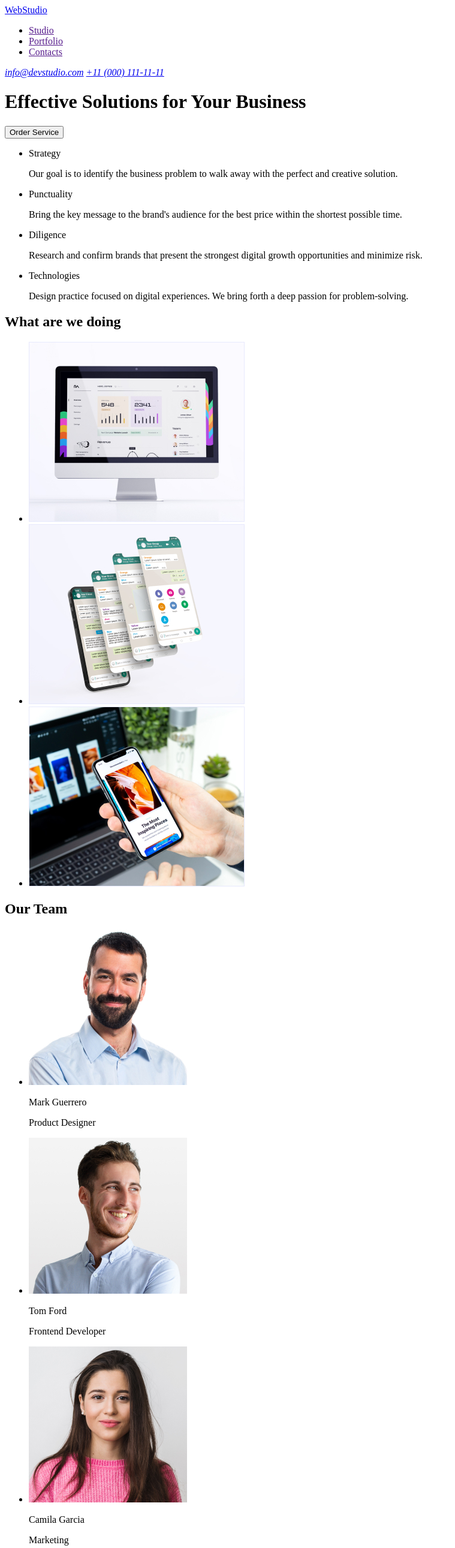
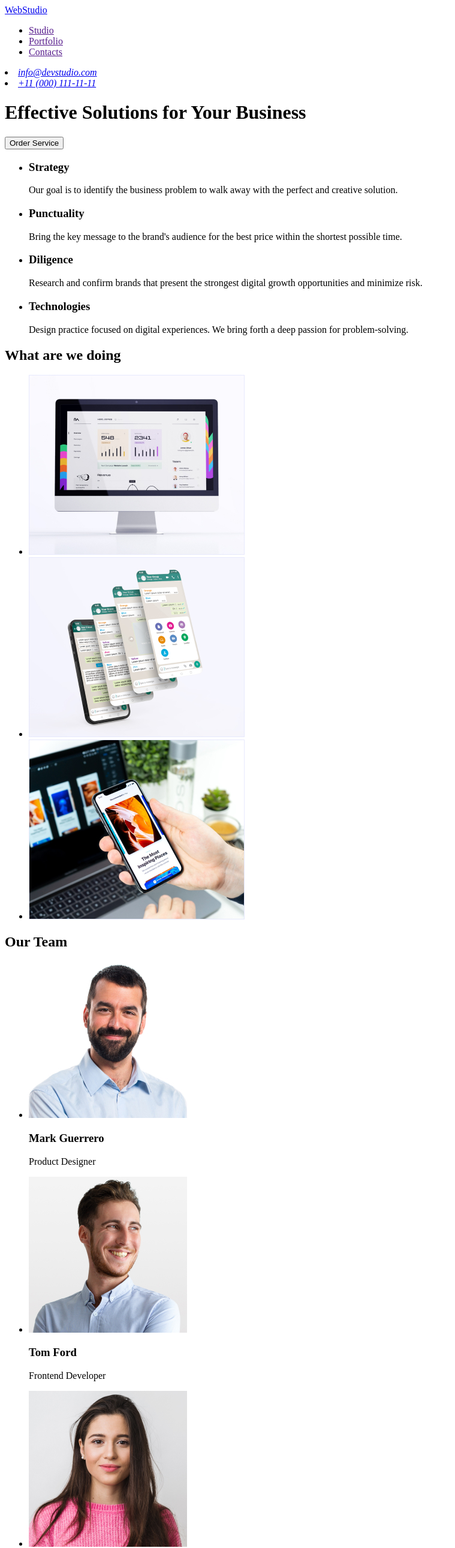
Before and after one commit to Anatolii-R1/goit-markup-hw-01, a plain HTML site: page index.html in a window 1280 px wide. Shown: the top 2581 px of the page at 60% size, without its empty margins (0-759 px from the left). Drawn offline with Linux system fonts and the light colour scheme.

Commit message:
4 section

```diff
--- a/index.html
+++ b/index.html
@@ -8,8 +8,8 @@
 </head>
 <body>
     <header>
+         <nav>
             <a href="./index.html">WebStudio</a>
-        <nav>
             <ul>
                 <li>
                     <a href="">Studio</a>
@@ -23,37 +23,41 @@
             </ul>
         </nav>
         <address>
-            <a href="info@devstudio.com">info@devstudio.com</a>
+            <li>
+                <a href="mailto:info@devstudio.com">info@devstudio.com</a>
+            </li>
+            <li>
                 <a href="tel:+110001111111">+11 (000) 111-11-11</a>
+            </li>
         </address>
     </header>
     <main>
         <!--Hero section-->
         <h1>Effective Solutions for Your Business</h1>
         <button type="button">Order Service</button>
-        <!--Feature saction-->
+        <!--Features saction-->
         <ul>
             <li>
-                <p>Strategy</p>
+                <h3>Strategy</h3>
                 <p>
                     Our goal is to identify the business
                 problem to walk away with the perfect and creative solution.
                 </p>
             </li>
             <li>
-                <p>Punctuality</p>
+                <h3>Punctuality</h3>
                 <p>
                     Bring the key message to the brand's audience for the best price within the shortest possible time.
                 </p>
             </li>
             <li>
-                <p>Diligence</p>
+                <h3>Diligence</h3>
                 <p>
                     Research and confirm brands that present the strongest digital growth opportunities and minimize risk.
                 </p>
             </li>
             <li>
-                <p>Technologies</p>
+                <h3>Technologies</h3>
                 <p>
                     Design practice focused on digital experiences. We bring forth a deep passion for problem-solving.
                 </p>
@@ -77,22 +81,22 @@
         <ul>
             <li>
                 <img src="./images/Our-team/img-1.jpg" alt="Mark Guerrero" width="264" height="260" >
-                    <p>Mark Guerrero</p>
+                <h3>Mark Guerrero</h3>
                 <p>Product Designer</p>
             </li>
             <li>
                 <img src="./images/Our-team/img-2.jpg" alt="Tom Ford" width="264" height="260" >
-                    <p>Tom Ford</p>
+                <h3>Tom Ford</h3>
                 <p>Frontend Developer</p>
             </li>
             <li>
                 <img src="./images/Our-team/img-3.jpg" alt="Camila Garcia" width="264" height="260" >
-                    <p>Camila Garcia</p>
+                <h3>Camila Garcia</h3>
                 <p>Marketing</p>
             </li>
             <li>
                 <img src="./images/Our-team/img-4.jpg" alt="Daniel Wilson" width="264" height="260" >
-                    <p>Daniel Wilson</p>
+                <h3>Daniel Wilson</h3>
                 <p>UI Designer</p>
             </li>
         </ul>
```
Lines whose indentation alone changed are shown as unchanged.
